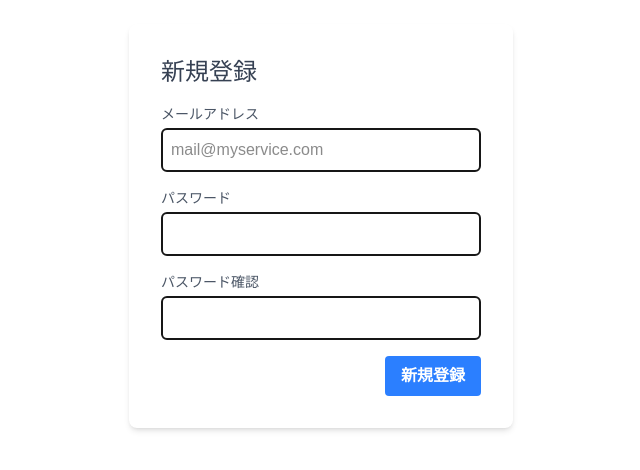
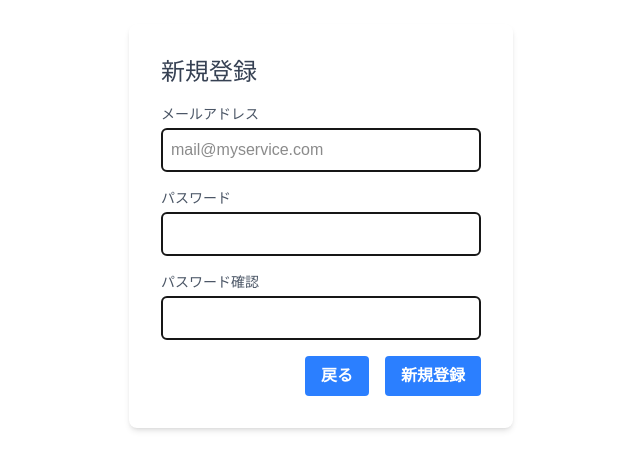
Before and after one commit to KDTheSixSense/App_dev_V1, a Next.js app in the folder src/: page /auth/register in a window 1280 px wide. Shown: the part 174-644 px from the top of the page, without its empty margins (319-959 px from the left). Built offline with nearby package versions, Linux system fonts and the light colour scheme.

Commit message:
鈴木第3弾

```diff
--- a/src/app/auth/login/page.tsx
+++ b/src/app/auth/login/page.tsx
@@ -18,27 +18,45 @@ const Login = () => {
     const { register, handleSubmit, formState: { errors } } = useForm<Inputs>();
     const [loading, setLoading] = React.useState(false);
 
+    //非同期関数
     const onSubmit = async(data: Inputs) => {
         console.log("送信データ:", data);
     // ここにAPI呼び出しや状態更新処理を書く
+        //API通信の状態を示す
         setLoading(true);
     try {
-      const res = await fetch('/api/auth/login', {
+        //POSTリクエストを/api/auth/loginに送信
+        const res = await fetch('/api/auth/login', {
         method: 'POST',
+        //JSON形式
         headers: { 'Content-Type': 'application/json' },
+        //JSオブジェクトをJSON文字列変換
         body: JSON.stringify(data),
       });
+      //レスポンスが成功ではない
       if (!res.ok) {
         throw new Error('ログイン失敗');
       }
+      //JSONデータをJSオブジェクトに変換
       const result = await res.json();
       console.log('ログイン成功:', result);
       // ここに成功時の処理（例: トークン保存、ページ遷移）を追加
+
+
+
+
+
+
+
+
     } catch (error) {
       alert('ログインに失敗しました。メールアドレスとパスワードを確認してください。');
     } finally {
       setLoading(false);
     }
+        //成功失敗でも必ず行う処理
+
+
 
     };
 
@@ -89,8 +107,8 @@ const Login = () => {
                         {...register("password", {
                             required: "パスワードは必須です",
                             minLength: {
-                                value: 8,
-                                message: "パスワードは8文字以上でなくてはなりません",
+                                value: 4,
+                                message: "パスワードは4文字以上でなくてはなりません",
                             },
                         })}
                         type="password"
--- a/src/app/auth/password-reset/page.tsx
+++ b/src/app/auth/password-reset/page.tsx
@@ -29,6 +29,14 @@ const PasswordReset = () => {
   const onSubmit = (data: Inputs) => {
     console.log("フォームデータ:", data);
     // ここにパスワードリセットAPIなどの処理を追加
+
+
+
+
+
+
+
+
   };
 
   return (
@@ -59,8 +67,8 @@ const PasswordReset = () => {
             {...register("newpassword", {
               required: "パスワードは必須です",
               minLength: {
-                value: 8,
-                message: "パスワードは8文字以上でなくてはなりません",
+                value: 4,
+                message: "パスワードは4文字以上でなくてはなりません",
               },
             })}
             type="password"
--- a/src/app/auth/register/page.tsx
+++ b/src/app/auth/register/page.tsx
@@ -1,6 +1,8 @@
 'use client';
 import React from "react";
 import { useForm } from "react-hook-form";
+import { useRouter } from "next/navigation";  // App Router用
+
 
 type Inputs = {
   email: string;
@@ -9,6 +11,9 @@ type Inputs = {
 };
 
 const Register = () => {
+
+  const router = useRouter();
+
   const {
     register,
     handleSubmit,
@@ -16,10 +21,20 @@ const Register = () => {
     getValues,
   } = useForm<Inputs>();
 
+  // 戻るボタン処理
+  const handleBack = () => {
+    router.push('/auth/login');  // 戻り先のパスを適宜設定してください
+  };
+
+
   // 送信時の処理
   const onSubmit = (data: Inputs) => {
     console.log("登録データ", data);
     // ここにAPI呼び出しや登録処理を書く
+
+
+
+
   };
 
   return (
@@ -50,8 +65,8 @@ const Register = () => {
             {...register("newpassword", {
               required: "パスワードは必須です",
               minLength: {
-                value: 8,
-                message: "パスワードは8文字以上でなくてはなりません",
+                value: 4,
+                message: "パスワードは4文字以上でなくてはなりません",
               },
             })}
             type="password"
@@ -76,7 +91,15 @@ const Register = () => {
           )}
         </div>
 
-        <div className="flex justify-end">
+        <div className="flex justify-end gap-4">
+          <button
+            type="button"
+            onClick={handleBack}
+            className="px-4 py-2 font-bold text-white bg-blue-500 rounded hover:bg-blue-700"
+          >
+            戻る
+          </button>
+
           <button
             type="submit"
             className="px-4 py-2 font-bold text-white bg-blue-500 rounded hover:bg-blue-700"
```
Also changed, not shown: src/tsconfig.json (+19 -4 lines).
